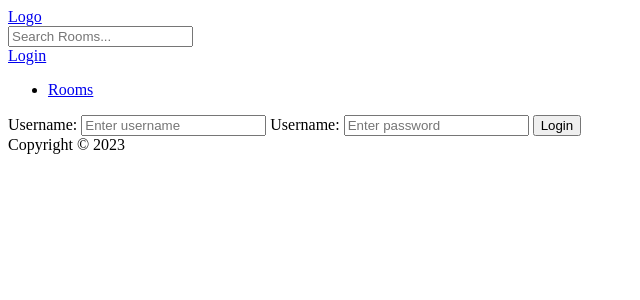
After one commit to paparrot/studybud, a Django app: page /login in a window 1280 px wide. The commit adds this page. Shown: the top 300 px of the page, without its empty margins (0-640 px from the left). Run offline with Django 3.2, Linux system fonts and the light colour scheme.

Commit message:
add login and logout methods

```diff
--- /dev/null
+++ b/base/templates/login_register.html
@@ -0,0 +1,17 @@
+{% extends 'main.html' %}
+
+{% block content %}
+<div>
+    <form method="POST" action="">
+        {% csrf_token %}
+
+        <label for="username">Username:</label>
+        <input type="text" id="username" name="username" placeholder="Enter username" />
+
+        <label for="password">Username:</label>
+        <input type="password" id="password" name="password" placeholder="Enter password">
+
+        <input type="submit" value="Login">
+    </form>
+</div>
+{% endblock %}
--- a/base/urls.py
+++ b/base/urls.py
@@ -2,10 +2,12 @@ from django.urls import path
 from . import views
 
 urlpatterns = [
+    path('login', views.login_user, name="login"),
+    path('logout', views.logout_user, name="logout"),
     path('', views.home, name="home"),
     path('rooms/', views.rooms, name="rooms"),
     path('rooms/<int:id>', views.room, name="room"),
     path('rooms/create', views.create_room, name="create-room"),
     path('rooms/<int:id>/update', views.update_room, name="update-room"),
-    path('rooms/<int:id>/delete', views.delete_room, name="delete-room")
+    path('rooms/<int:id>/delete', views.delete_room, name="delete-room"),
 ]
--- a/base/views.py
+++ b/base/views.py
@@ -1,5 +1,7 @@
+from django.contrib.auth import authenticate, login, logout
 from django.shortcuts import render, redirect
-from .models import Room, Topic
+from django.contrib import messages
+from .models import Room, Topic, User
 from django.db.models import Q
 from django.http import HttpResponse
 from .forms import RoomForm
@@ -80,3 +82,28 @@ def delete_room(request, id):
         return redirect('rooms')
 
     return render(request, 'delete.html', {'object': room})
+
+
+def login_user(request):
+    if request.method == 'POST':
+        username = request.POST.get('username')
+        password = request.POST.get('password')
+
+        try:
+            user = User.objects.get(username=username)
+        except:
+            messages.error(request, 'User does not exist')
+
+        user = authenticate(request, username=username, password=password)
+        if user is not None:
+            login(request, user)
+            return redirect('home')
+        else:
+            messages.error(request, 'Invalid credentials')
+
+    return render(request, 'login_register.html', {})
+
+
+def logout_user(request):
+    logout(request)
+    return redirect('home')
--- a/templates/main.html
+++ b/templates/main.html
@@ -8,6 +8,21 @@
 <header>
     {% include 'navbar.html' %}
 </header>
+
+{% if messages %}
+<ul class="messages">
+    {% for message in messages %}
+    <li
+            {% if message.tags %}
+            class="{{ message.tags }}"
+            {% endif %}
+    >
+        {{ message }}
+    </li>
+    {% endfor %}
+</ul>
+{% endif %}
+
 <main>
     {% block content %}
 
--- a/templates/navbar.html
+++ b/templates/navbar.html
@@ -7,6 +7,12 @@
         <form method="GET" action="">
             <input type="text" name="q" placeholder="Search Rooms...">
         </form>
+
+        {% if request.user.is_authenticated %}
+            <a href="{% url 'logout' %}">Logout</a>
+        {% else %}
+            <a href="{% url 'login' %}">Login</a>
+        {% endif %}
     </div>
 
     <ul>
```
Lines whose indentation alone changed are shown as unchanged.
